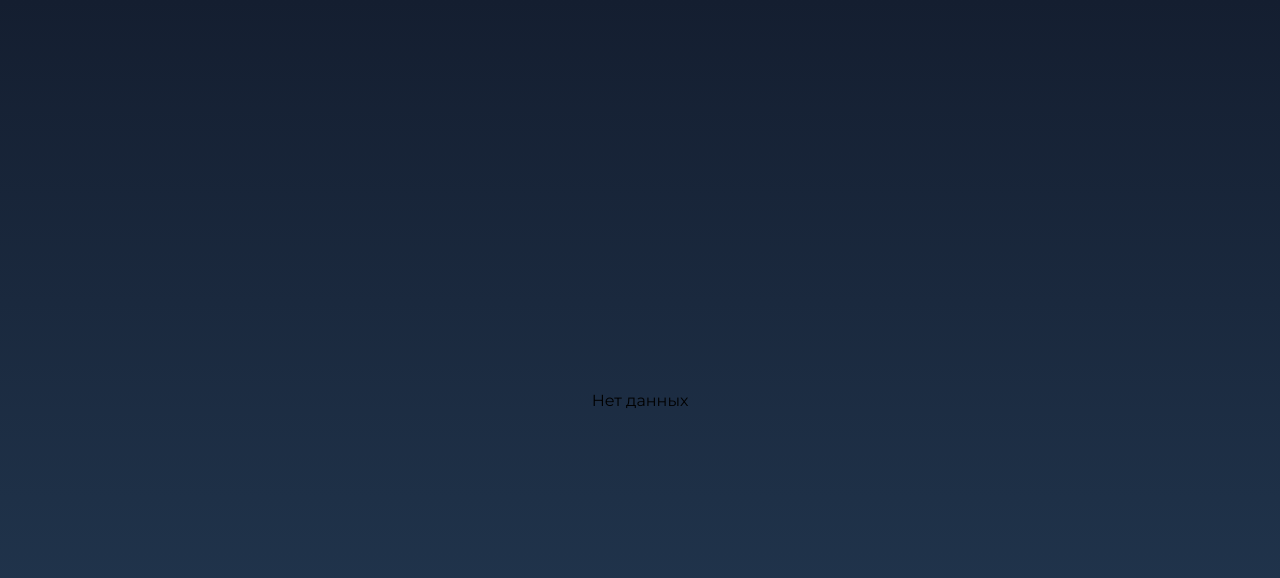
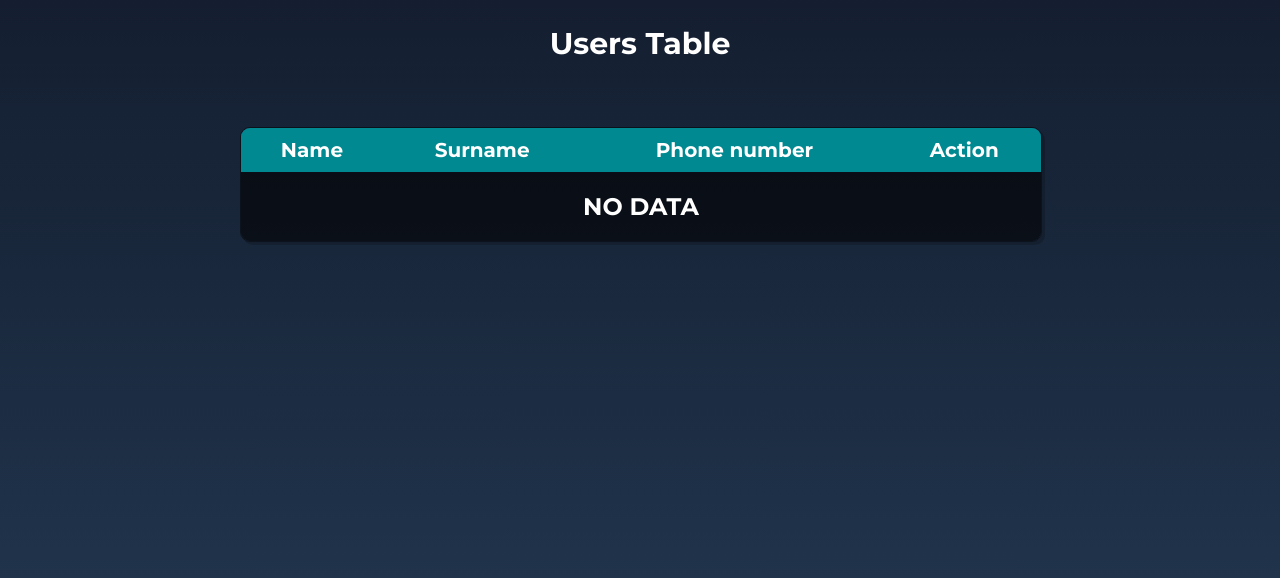
Before and after one commit to Sanechek1337/onelab-react, a React (Create React App) app: page /list in a window 1280 px wide. Shown: the top 578 px of the page. Built offline with nearby package versions, Linux system fonts and the light colour scheme.

Commit message:
feat: add styles to users list

```diff
--- a/src/page/List.jsx
+++ b/src/page/List.jsx
@@ -5,45 +5,182 @@ import Person from '../components/Person';
 export default function List() {
   const personsList = useSelector((state) => state.persons.personsList);
 
-  if (personsList.length <= 0) return <p>Нет данных</p>;
+  return (
+    <UsersListContainer>
+      <StyledTitle>Users Table</StyledTitle>
 
-  return (
+      <StyledTableContainer>
         <StyledTable>
           <thead>
             <tr>
               <th>Name</th>
               <th>Surname</th>
               <th>Phone number</th>
-          <th>Delete user</th>
+              <th>Action</th>
             </tr>
           </thead>
 
+          {personsList.length > 0 ? (
             <tbody>
               {personsList.map((person) => (
-          <Person person={person} key={person.phoneNumber} />
+                <Person person={person} key={person.id} />
               ))}
             </tbody>
+          ) : (
+            <StyledNoDataRow>
+              <td colSpan="4" style={{ padding: '20px 0' }}>
+                No data
+              </td>
+            </StyledNoDataRow>
+          )}
         </StyledTable>
+      </StyledTableContainer>
+    </UsersListContainer>
   );
 }
 
+const StyledNoDataRow = styled('tr')`
+  font-size: 24px;
+  font-weight: 700;
+  text-transform: uppercase;
+`;
+
+const UsersListContainer = styled('div')`
+  display: flex;
+  flex-direction: column;
+  align-items: center;
+  gap: 40px;
+  align-self: flex-start;
+  max-width: calc(100% - 2em);
+  width: 800px;
+  font-size: 20px;
+`;
+
+const StyledTitle = styled('h2')`
+  color: #fff;
+  font-weight: 700;
+  font-size: 30px;
+`;
+
+const StyledTableContainer = styled('div')`
+  border: 1px solid rgba(0, 0, 0, 0.5);
+  border-radius: 10px;
+  box-shadow: 3px 3px 0 rgba(0, 0, 0, 0.2);
+  width: 100%;
+  overflow: hidden;
+  color: #fff;
+  align-self: flex-start;
+
+  @media screen and (max-width: 500px) {
+      border: none;
+      box-shadow: none;
+      overflow: visible;
+`;
+
 const StyledTable = styled('table')`
+  width: 100%;
   border-collapse: collapse;
-  background-color: #fff;
-  text-align: center;
 
   td,
   th {
-    border: 1px solid #000;
-    padding: 10px 20px;
+    padding: 10px;
+  }
+
+  td {
+    text-align: center;
+    vertical-align: middle;
+  }
+
+  th {
+    background-color: #008991;
+    font-weight: 700;
+    color: #fff;
   }
 
   thead {
     background-color: #455491;
-    color: #fff;
   }
 
   tr:nth-child(even) {
-    background-color: #dddddd;
+    background-color: rgba(0, 0, 0, 0.6);
+  }
+
+  tr:nth-child(odd) {
+    background-color: rgba(0, 0, 0, 0.4);
+  }
+
+  @media screen and (max-width: 700px) {
+    tr,
+    td {
+      display: block;
+    }
+
+    tr {
+      padding: 10px 0;
+      position: relative;
+    }
+
+    thead {
+      display: none;
+    }
+
+    td {
+      clear: both;
+      margin-left: 100px;
+      padding: 4px 20px 4px 190px;
+      position: relative;
+      text-align: left;
+    }
+
+    td:before {
+      color: #008991;
+      content: '';
+      display: block;
+      left: 0;
+      position: absolute;
+    }
+
+    td:nth-child(1):before {
+      content: 'Name:';
+    }
+
+    td:nth-child(2):before {
+      content: 'Surname:';
+    }
+
+    td:nth-child(3):before {
+      content: 'Phone number:';
+    }
+
+    td:nth-child(4):before {
+      content: 'Action:';
+    }
+  }
+
+  @media screen and (max-width: 500px) {
+    td {
+      margin: 0;
+      padding: 5px 0 5px 80px;
+    }
+
+    td:before {
+      font-size: 0.8em;
+      padding-top: 0.4em;
+      padding-bottom: 0.3em;
+      position: relative;
+    }
+
+    td:last-child {
+      padding-bottom: 1rem;
+    }
+
+    tr {
+      background-color: rgba(0, 0, 0, 0.4);
+      border: 1px solid #6cbec6;
+      border-radius: 10px;
+      box-shadow: 2px 2px 0 rgba(0, 0, 0, 0.1);
+      margin: 0.5rem 0;
+      padding: 0;
+    }
   }
 `;
```
Lines whose indentation alone changed are shown as unchanged.
